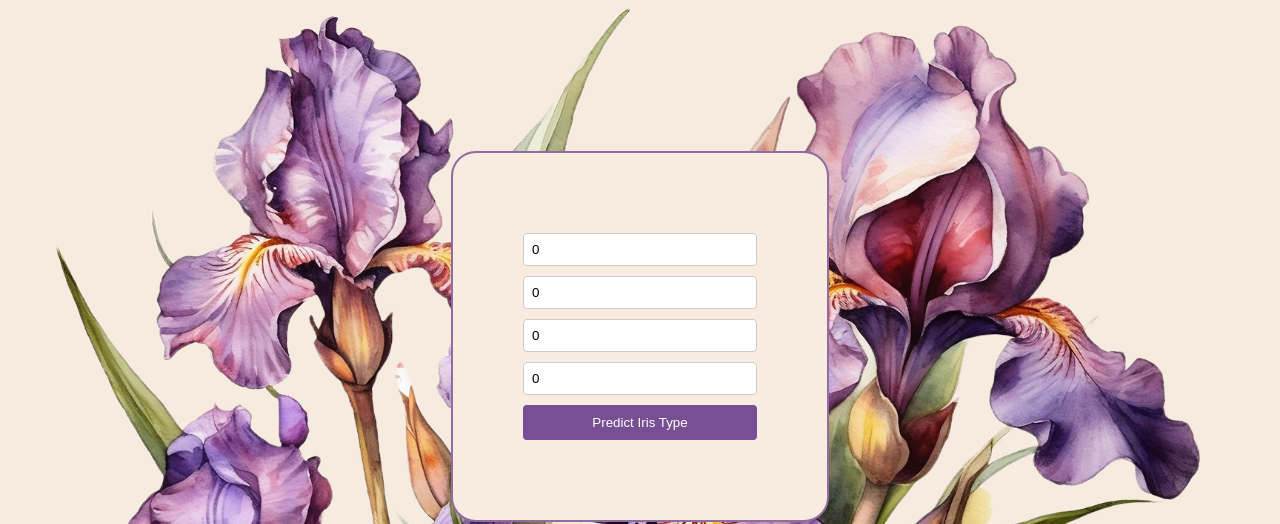
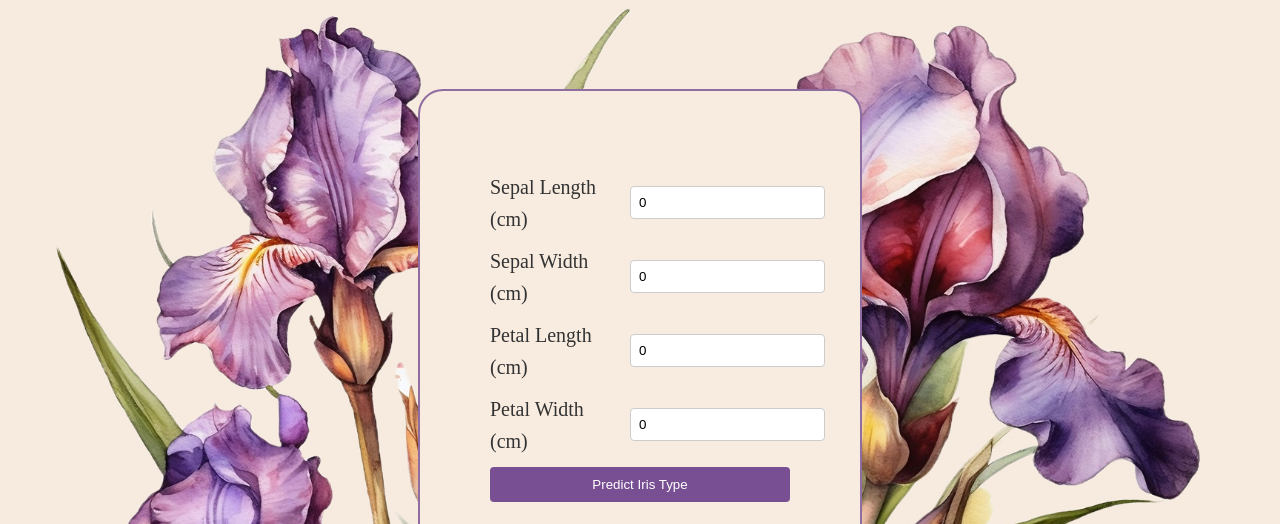
Before and after one commit to fernandopredes/Iris-frontend, an Astro site: page / in a window 1280 px wide. Shown: the top 524 px of the page. Built offline with nearby package versions, Linux system fonts and the light colour scheme; Astro itself is replaced by a stand-in of ours.

Commit message:
add label

```diff
--- a/src/components/Prediction/Prediction.module.css
+++ b/src/components/Prediction/Prediction.module.css
@@ -16,31 +16,41 @@
   border: #8F6DA0 2px solid;
   border-radius: 25px;
   padding: 80px 70px;
-
 }
 
 .leftimage{
   position: absolute;
-  left: calc(50% - 360px); /* Ajuste 350px para a metade da largura do seu form mais o deslocamento desejado */
-  top: calc(50% + 360px); /* Ajuste 20px para metade da altura do form mais o deslocamento desejado */
+  left: calc(50% - 400px);
+  top: calc(50% + 400px);
   transform: translate(-50%, -50%);
   max-width: 90%;
 }
 
 .rightimage{
   position: absolute;
-  right: calc(50% - 300px); /* Ajuste 350px para a metade da largura do seu form mais o deslocamento desejado */
-  top: calc(50% + 360px); /* Ajuste 20px para metade da altura do form mais o deslocamento desejado */
+  right: calc(50% - 350px);
+  top: calc(50% + 400px);
   transform: translate(50%, -50%);
   max-width: 90%;
+}
+
+.form div {
+  display: flex;
+  align-items: center;
+}
+
+.label {
+  min-width: 120px;
+  color: #333333;
+  margin-right: 10px;
 }
 
 .input {
   padding: 8px;
   border-radius: 4px;
   border: 1px solid #ccc;
+  flex-grow: 1;
 }
-
 .button {
   min-width: 234px;
   padding: 10px 15px;
@@ -58,3 +68,9 @@
   background-color: #8F6DA0;
   text-transform: capitalize;
 }
+
+.inputGroup {
+  display: flex;
+  align-items: center;
+  gap: 10px;
+}
--- a/src/components/Prediction/Prediction.tsx
+++ b/src/components/Prediction/Prediction.tsx
@@ -34,42 +34,64 @@ const PredictionForm = () => {
   return (
     <div className={styles.container}>
       <form onSubmit={handleSubmit} className={styles.form}>
+      <div className={styles.inputGroup}>
+        <label htmlFor="sepal_length" className={styles.label}>Sepal Length (cm)</label>
         <input
           type="number"
+          id="sepal_length"
           name="sepal_length"
-          placeholder="Sepal Length (cm)"
+          placeholder="1.75"
           value={formData.sepal_length.toString()}
           onChange={handleChange}
           required
           className={styles.input}
         />
+      </div>
+
+        <div className={styles.inputGroup}>
+        <label htmlFor="sepal_width" className={styles.label}>Sepal Width (cm)</label>
         <input
           type="number"
+          id="sepal_width"
           name="sepal_width"
           value={formData.sepal_width}
+          placeholder="1.25"
           onChange={handleChange}
           required
           className={styles.input}
         />
+        </div>
+        <div className={styles.inputGroup}>
+        <label htmlFor="petal_length" className={styles.label}>Petal Length (cm)</label>
         <input
           type="number"
+          id="petal_length"
           name="petal_length"
+          placeholder="3.25"
           value={formData.petal_length}
           onChange={handleChange}
           required
           className={styles.input}
         />
+        </div>
+        <div className={styles.inputGroup}>
+        <label htmlFor="petal_width" className={styles.label}>Petal Width (cm)</label>
         <input
           type="number"
+          id="petal_width"
           name="petal_width"
+          placeholder="5.25"
           value={formData.petal_width}
           onChange={handleChange}
           required
           className={styles.input}
         />
+        </div>
+
         <button type="submit" className={styles.button}>
           Predict Iris Type
         </button>
+
         {prediction && (
           <div className={styles.result}>
             Predicted Iris Type: {prediction.predicted_class}
```
